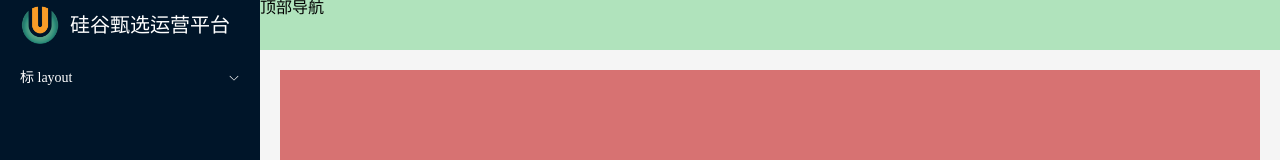
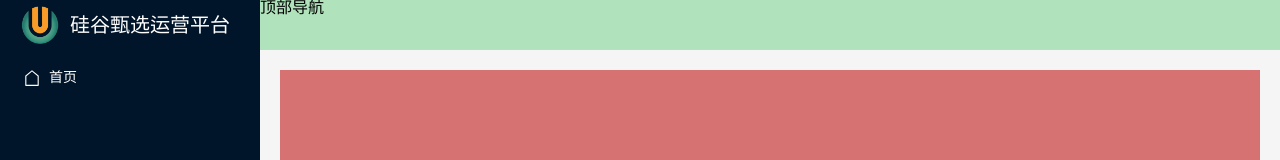
Before and after one commit to james-wangx/vue3-admin-template, a Vue app: page /#/ in a window 1280 px wide. Shown: the top 160 px of the page. Built offline with nearby package versions, Linux system fonts and the light colour scheme.

Commit message:
feat: add menu icon

```diff
--- a/src/components/index.ts
+++ b/src/components/index.ts
@@ -1,6 +1,7 @@
 import { App, Component } from 'vue'
 
 import SvgIcon from '@/components/SvgIcon/index.vue'
+import * as ElementPlusIconsVue from '@element-plus/icons-vue'
 
 const components: { [propName: string]: Component } = { SvgIcon }
 
@@ -9,5 +10,8 @@ export default {
     Object.keys(components).forEach((key) => {
       app.component(key, components[key])
     })
+    for (const [key, component] of Object.entries(ElementPlusIconsVue)) {
+      app.component(key, component)
+    }
   },
 }
--- a/src/layout/menu/index.vue
+++ b/src/layout/menu/index.vue
@@ -1,5 +1,9 @@
 <script lang="ts" setup>
 defineProps(['routes'])
+
+const goRoute = (vc) => {
+  console.log(vc)
+}
 </script>
 
 <script lang="ts">
@@ -11,9 +15,15 @@ export default {
 <template>
   <template v-for="route in routes" :key="route.path">
     <!-- 没有子路由 -->
-    <el-menu-item v-if="!route.children && route.meta.show" :index="route.path">
+    <el-menu-item
+      v-if="!route.children && route.meta.show"
+      :index="route.path"
+      @click="goRoute"
+    >
       <template #title>
-        <span>标&nbsp;</span>
+        <el-icon>
+          <component :is="route.meta.icon"></component>
+        </el-icon>
         <span>{{ route.meta.title }}</span>
       </template>
     </el-menu-item>
@@ -25,9 +35,12 @@ export default {
         route.children[0].meta.show
       "
       :index="route.children[0].path"
+      @click="goRoute"
     >
       <template #title>
-        <span>标&nbsp;</span>
+        <el-icon>
+          <component :is="route.children[0].meta.icon"></component>
+        </el-icon>
         <span>{{ route.children[0].meta.title }}</span>
       </template>
     </el-menu-item>
@@ -37,7 +50,9 @@ export default {
       :index="route.path"
     >
       <template #title>
-        <span>标&nbsp;</span>
+        <el-icon>
+          <component :is="route.meta.icon"></component>
+        </el-icon>
         <span>{{ route.meta.title }}</span>
       </template>
       <!-- 递归 -->
--- a/src/router/routes.ts
+++ b/src/router/routes.ts
@@ -25,14 +25,7 @@ export const routes: Readonly<RouteRecordRaw[]> = [
         meta: {
           title: '首页',
           show: true,
-        },
-      },
-      {
-        path: '/test',
-        component: import('@/views/home/index.vue'),
-        meta: {
-          title: 'test',
-          show: true,
+          icon: 'House',
         },
       },
     ],
```
